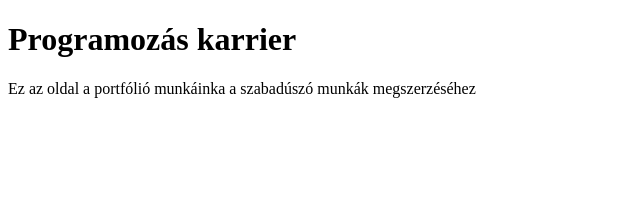
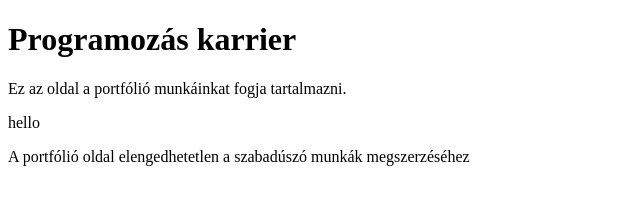
Before and after one commit to szabo-andras/PK-Work, a plain HTML site: page karrier/index.html in a window 1280 px wide. Shown: the whole page, without its empty margins (0-640 px from the left). Drawn offline with Linux system fonts and the light colour scheme.

Commit message:
Mégsem volt olyan fontos a változtatás.

```diff
--- a/karrier/index.html
+++ b/karrier/index.html
@@ -8,6 +8,9 @@
 </head>
 <body>
     <h1>Programozás karrier</h1>
-    <p>Ez az oldal a portfólió munkáinka a szabadúszó munkák megszerzéséhez</p>
+    <p>Ez az oldal a portfólió munkáinkat fogja tartalmazni.</p>
+    <p>hello</p>
+    <p>A portfólió oldal elengedhetetlen a szabadúszó munkák megszerzéséhez
+    </p>
 </body>
 </html>
```
